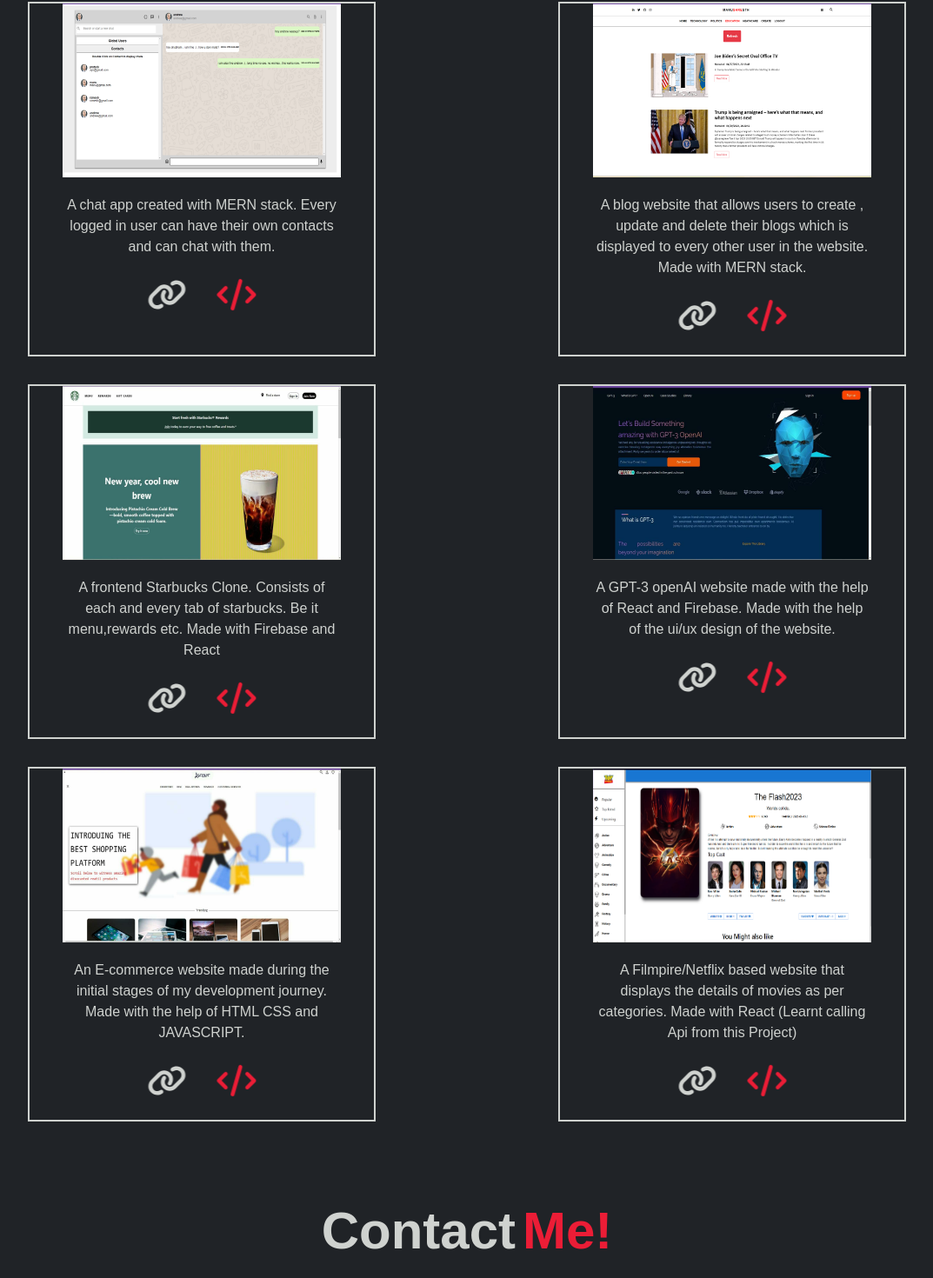
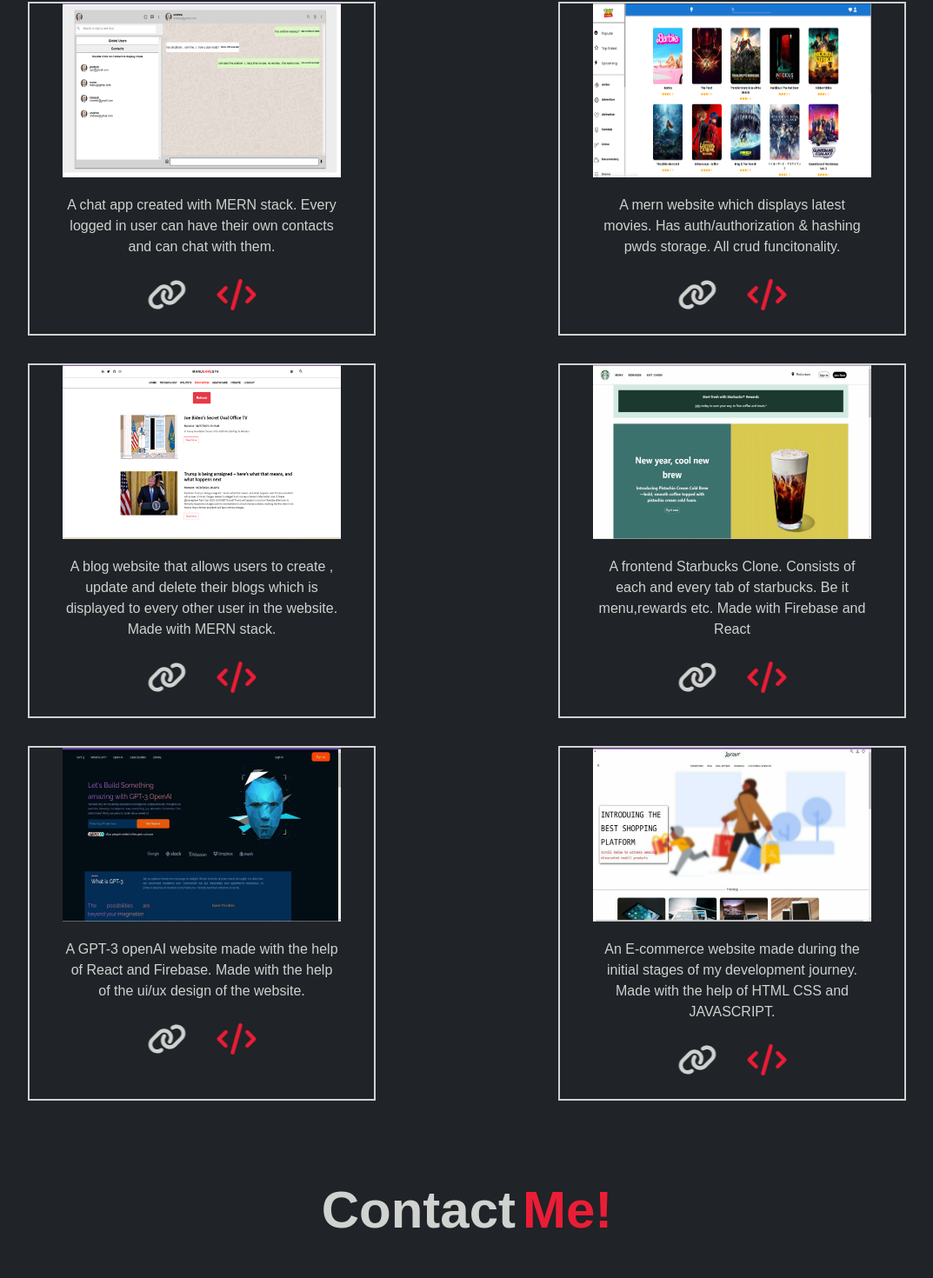
Before and after one commit to manushresthyadav/portfolio, a React (Create React App) app: page / in a window 1280 px wide. Shown: the part 2268-3738 px from the top of the page at 87% size, without its empty margins (103-1176 px from the left). Built offline with nearby package versions, Linux system fonts and the light colour scheme.

Commit message:
Update project.js

```diff
--- a/src/components/project.js
+++ b/src/components/project.js
@@ -8,13 +8,14 @@
 import gpt from "../assets/openai_banner.jpg"
 import blog from "../assets/req_blog.png"
 import chat from "../assets/req_chat.png";
-import toy from "../assets/image_2023-08-01_203815523.png";
+import toy from "../assets/image_2023-08-06_001934178.png";
 import { FontAwesomeIcon } from "@fortawesome/react-fontawesome";
 import { faCode } from "@fortawesome/free-solid-svg-icons";
 import { faLink } from "@fortawesome/free-solid-svg-icons"
 export default function project (){
 
 const data = [{img:chat,con:"Chat",demo:"https://whatsapp-manu-h2xq.onrender.com/",code:"https://github.com/manushresthyadav/Mern-Chat-App",content:'A chat app created with MERN stack. Every logged in user can have their own contacts and can chat with them.'}
+, {img: toy , con: "Toy Story" , demo:"https://toystory-7dvd.onrender.com" , code: "https://github.com/shresthyadav618/Toy-Story-updated" , content:" A mern website which displays latest movies. Has auth/authorization & hashing pwds storage. All crud funcitonality." }
 
 ,{img:blog,con:"Blog",demo:"https://blog-manu.onrender.com/",code:"https://github.com/manushresthyadav/Mern-Blog-Website",
 content:'A blog website that allows users to create , update and delete their blogs which is displayed to every other user in the website. Made with MERN stack.'}
@@ -25,8 +26,7 @@
 ,{img:gpt,con:"Gpt-3 OpenAI",demo:"http://gpt-3-ai-manu.vercel.app",code:"https://github.com/manushresthyadav/Gpt3-openAI-Clone",content:'A GPT-3 openAI website made with the help of React and Firebase. Made with the help of the ui/ux design of the website.'}
 
 ,{img:ecom,con:"E-Commerce",demo:"https://ecommerce-manu.vercel.app/",code:"https://github.com/manushresthyadav/Ecommerce-",content: 'An E-commerce website made during the initial stages of my development journey. Made with the help of HTML CSS and JAVASCRIPT.'}
-
-,{img:toy,con:"Netflix Clone",demo:"https://toy-story-updated.vercel.app",code:"https://github.com/shresthyadav618/Toy-Story-updated", content: 'A Filmpire/Netflix based website that displays the details of movies as per categories. Made with React (Learnt calling Api from this Project)'}]
+]
 
 const xx = data.map((elm)=>{
     return <div className="flex flex-col x mx-auto my-4">
```
